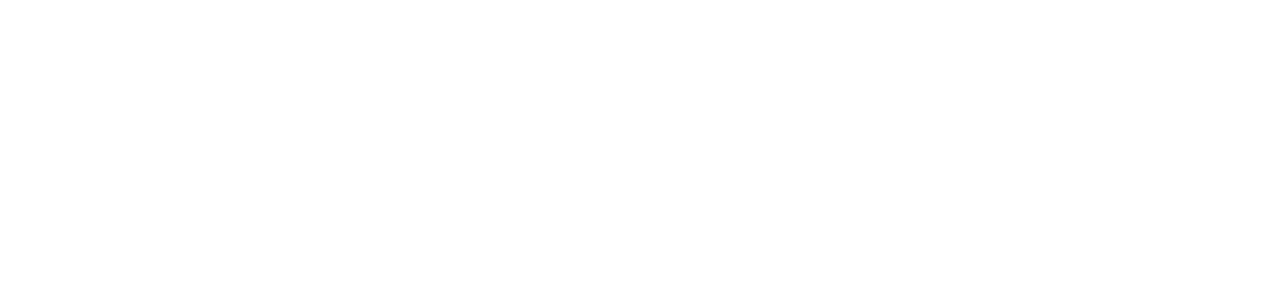
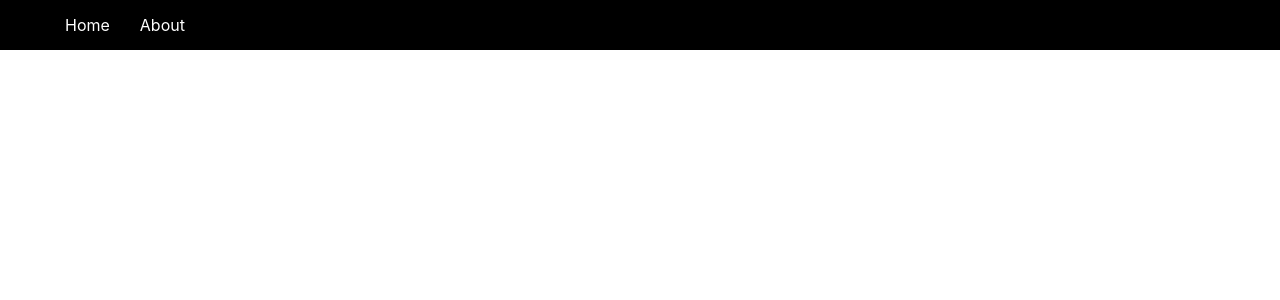
Before and after one commit to jonesjsc/nextjs-crash-course, a Next.js app: page /about in a window 1280 px wide. Shown: the top 300 px of the page. Built offline with nearby package versions, Linux system fonts and the light colour scheme.

Commit message:
Nav Component & Link

```diff
--- /dev/null
+++ b/components/Layout.js
@@ -0,0 +1,15 @@
+import Nav from './Nav';
+import styles from '../styles/Layout.module.css';
+
+const Layout = ({ children }) => {
+  return (
+    <>
+      <Nav />
+      <div className={styles.container}>
+        <main className={styles.main}>{children}</main>
+      </div>
+    </>
+  );
+};
+
+export default Layout;
--- /dev/null
+++ b/components/Nav.js
@@ -0,0 +1,19 @@
+import Link from 'next/link';
+import navStyles from '../styles/Nav.module.css';
+
+const Nav = () => {
+  return (
+    <nav className={navStyles.nav}>
+      <ul>
+        <li>
+          <Link href='/'>Home</Link>
+        </li>
+        <li>
+          <Link href='/about'>About</Link>
+        </li>
+      </ul>
+    </nav>
+  );
+};
+
+export default Nav;
--- a/pages/_app.js
+++ b/pages/_app.js
@@ -1,7 +1,12 @@
-import '../styles/globals.css'
+import Layout from '../components/Layout';
+import '../styles/globals.css';
 
 function MyApp({ Component, pageProps }) {
-  return <Component {...pageProps} />
+  return (
+    <Layout>
+      <Component {...pageProps} />
+    </Layout>
+  );
 }
 
-export default MyApp
+export default MyApp;
--- a/pages/about.js
+++ b/pages/about.js
@@ -4,8 +4,8 @@
   return (
     <div>
       <Head>
-        <title>ABOUT</title>
-        <meta name='keywords' content='web development, programming' />
+        <title>About</title>
+        <h1>This is about stuff</h1>
       </Head>
     </div>
   );
--- a/styles/Home.module.css
+++ b/styles/Layout.module.css
@@ -3,7 +3,7 @@
   padding: 0 0.5rem;
   display: flex;
   flex-direction: column;
-  justify-content: center;
+  justify-content: flex-start;
   align-items: center;
   height: 100vh;
 }
@@ -13,8 +13,9 @@
   flex: 1;
   display: flex;
   flex-direction: column;
-  justify-content: center;
+  justify-content: flex-start;
   align-items: center;
+  font-size: 1.25rem;
 }
 
 .footer {
--- /dev/null
+++ b/styles/Nav.module.css
@@ -0,0 +1,20 @@
+.nav {
+  height: 50px;
+  padding: 10px;
+  background: #000;
+  color: #fff;
+  display: flex;
+  align-items: center;
+  justify-content: flex-start;
+}
+
+.nav ul {
+  display: flex;
+  justify-content: center;
+  align-items: center;
+  list-style: none;
+}
+
+.nav ul li a {
+  margin: 5px 15px;
+}
```
Also changed, not shown: 1 other file (tests, documents, lock files or other folders).
